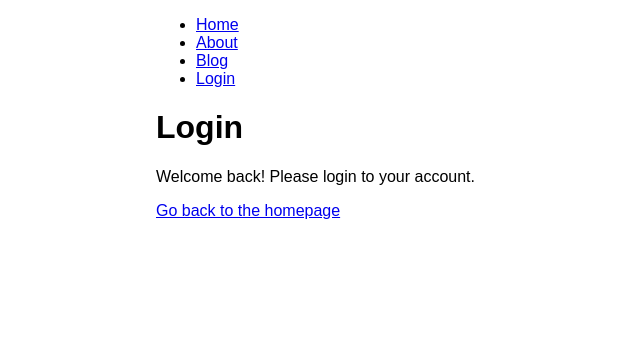
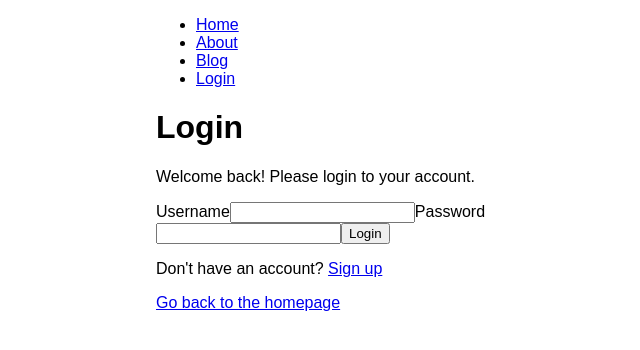
Before and after one commit to Hwent/myblog, a Gatsby site: page /login in a window 1280 px wide. Shown: the whole page, without its empty margins (234-874 px from the left). Built offline with nearby package versions, Linux system fonts and the light colour scheme; Gatsby itself is replaced by a stand-in of ours.

Commit message:
finish login page

```diff
--- a/src/components/layout.js
+++ b/src/components/layout.js
@@ -7,6 +7,7 @@ import {
   navLinkItem,
   navLinkText,
   siteTitle,
+  error,
 } from "./layout.module.css";
 
 const Layout = ({ pageTitle, children }) => {
--- a/src/components/layout.module.css
+++ b/src/components/layout.module.css
@@ -25,3 +25,7 @@
   font-weight: 700;
   margin: 3rem 0;
 }
+
+.error {
+  color: red;
+}
--- a/src/pages/login.js
+++ b/src/pages/login.js
@@ -1,16 +1,71 @@
 import * as React from "react";
-import { Link } from "gatsby";
+import { Link, navigate } from "gatsby";
 
 import Layout from "../components/layout";
 import Seo from "../components/seo";
 
-const LoginPage = () => (
+const LoginPage = () => {
+  const [username, setUsername] = React.useState("");
+  const [password, setPassword] = React.useState("");
+  const [errorMessage, setErrorMessage] = React.useState("");
+
+  const handleSubmit = async (event) => {
+    event.preventDefault();
+
+    const response = await fetch("http://localhost:3000/login", {
+      method: "POST",
+      headers: {
+        "Content-Type": "application/json",
+      },
+      body: JSON.stringify({ username, password }),
+    });
+
+    const data = await response.json();
+
+    if (data.success) {
+      // Handle successful login here
+      console.log("User logged in", data);
+      navigate("/blog");
+    } else {
+      // Handle login failure here
+      console.error("Login failed", data.message);
+      setErrorMessage(data.message);
+    }
+  };
+
+  return (
     <Layout>
       <Seo title="Login" />
       <h1>Login</h1>
       <p>Welcome back! Please login to your account.</p>
+      <form onSubmit={handleSubmit}>
+        <label>
+          Username
+          <input
+            type="text"
+            name="username"
+            value={username}
+            onChange={(e) => setUsername(e.target.value)}
+          />
+        </label>
+        <label>
+          Password
+          <input
+            type="password"
+            name="password"
+            value={password}
+            onChange={(e) => setPassword(e.target.value)}
+          />
+        </label>
+        <button type="submit">Login</button>
+      </form>
+      {errorMessage && <p style={{ color: "red" }}>{errorMessage}</p>}
+      <p>
+        Don't have an account? <Link to="/signup">Sign up</Link>
+      </p>
       <Link to="/">Go back to the homepage</Link>
     </Layout>
   );
+};
 
 export default LoginPage;
```
Lines whose indentation alone changed are shown as unchanged.
